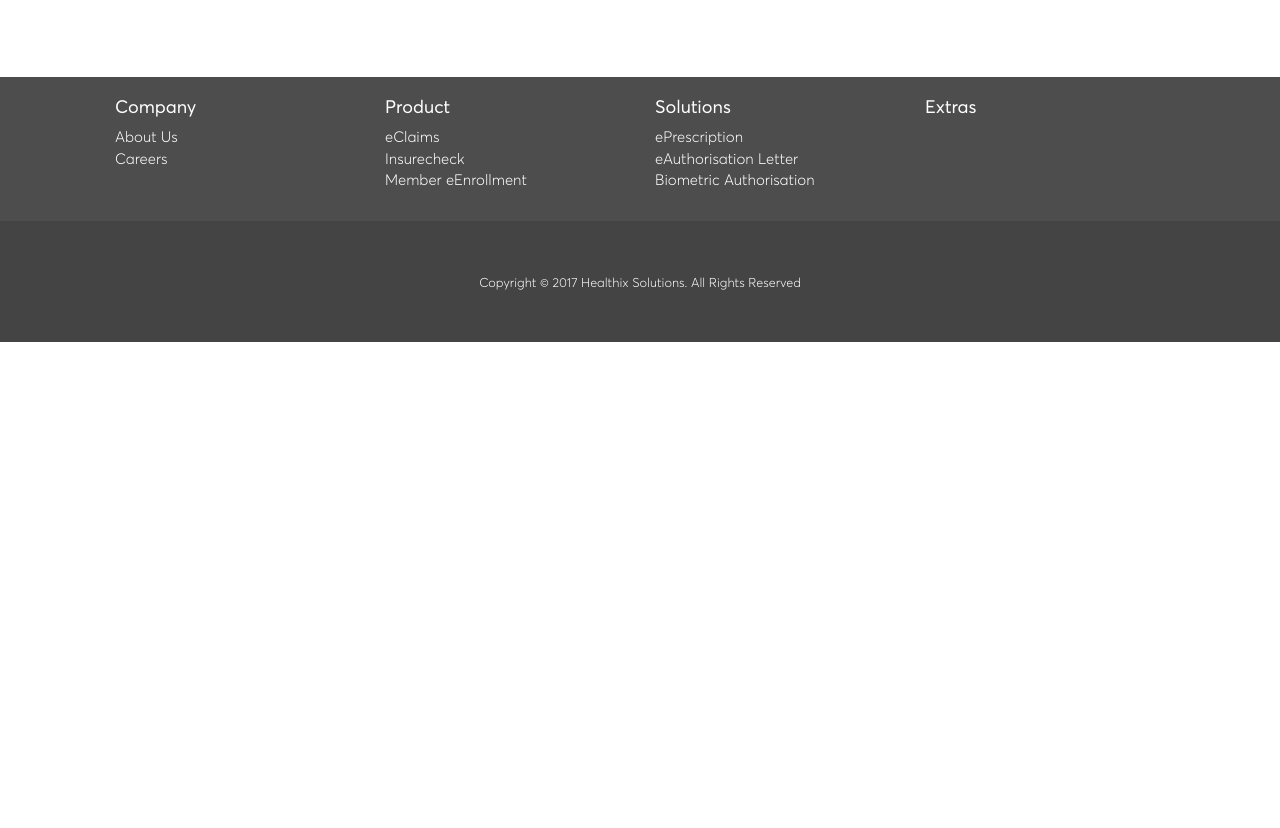
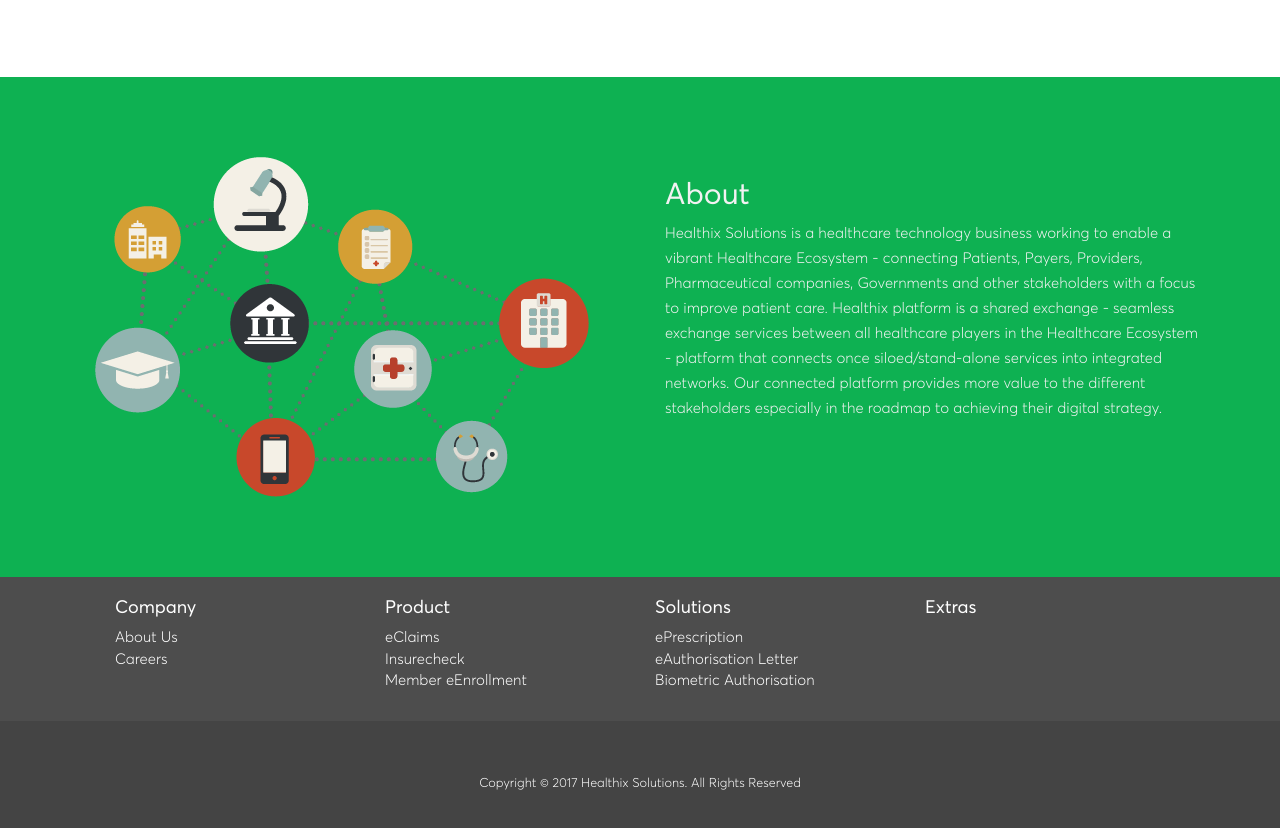
Before and after one commit to willardshikami/angular-auth, a plain HTML site: page index.html in a window 1280 px wide. Shown: the part 2173-3001 px from the top of the page. Before the commit the page ends 2515 px from the top, so only its background shows below. Drawn offline with Linux system fonts and the light colour scheme.

Commit message:
added home section

```diff
--- a/css/style.css
+++ b/css/style.css
@@ -321,6 +321,25 @@
     border: 1px solid #0EB152;
 }
 
+
+/*
+==========================================
+ABOUT US
+==========================================
+*/
+.about-us{
+    background-color:  #0EB152;
+    padding: 80px 80px;
+    color: #F2F2F2;
+}
+
+.about-us img{
+}
+
+.about-us p{
+    line-height: 25px;
+}
+
 /*==========================================
 FOOTER
 ==========================================*/
--- a/index.html
+++ b/index.html
@@ -228,8 +228,21 @@
 	<!--End of How it works-->
 
 	<!--About us-->
-	<section class="about-us">
+	<section id="about-us" class="about-us">
+		<div class="container row">
+			<div class="col-md-6">
+				<img src="img/about.png" alt="about">
+			</div>
+			<div class="col-md-6">
+				<h2>About</h2>
+				<p>Healthix Solutions is a healthcare technology business working to enable a vibrant Healthcare Ecosystem - connecting Patients, Payers, Providers, Pharmaceutical companies, Governments and other stakeholders with a focus to improve patient care.
 
+					Healthix platform is a shared exchange - seamless exchange services between all healthcare players in the Healthcare Ecosystem - platform that connects once siloed/stand-alone services into integrated networks.
+
+					Our connected platform provides more value to the different stakeholders especially in the roadmap to achieving their digital strategy.
+					</p>
+			</div>
+		</div>
 	</section>
 	<!--End of About us-->
 
```
Also changed, not shown: img/about.png (added).
